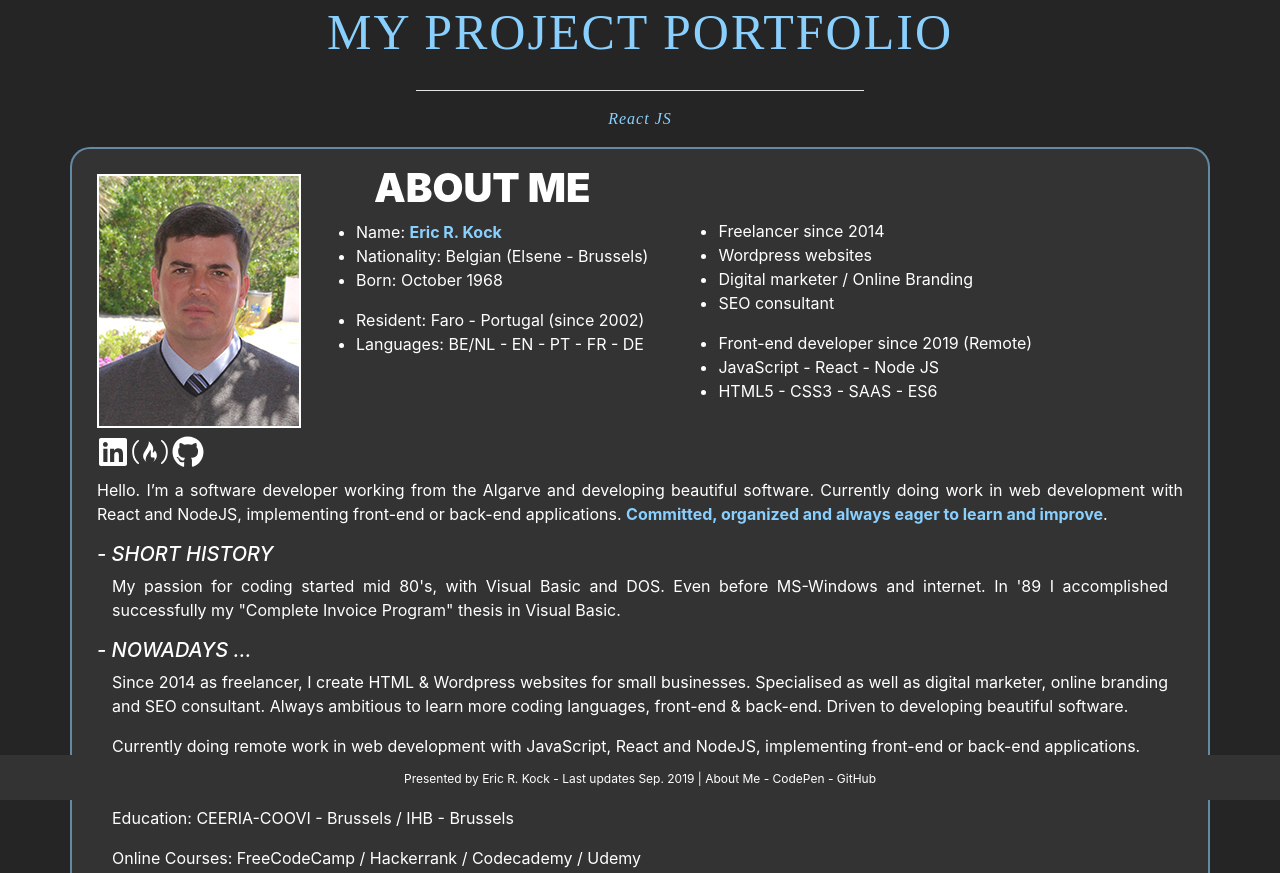
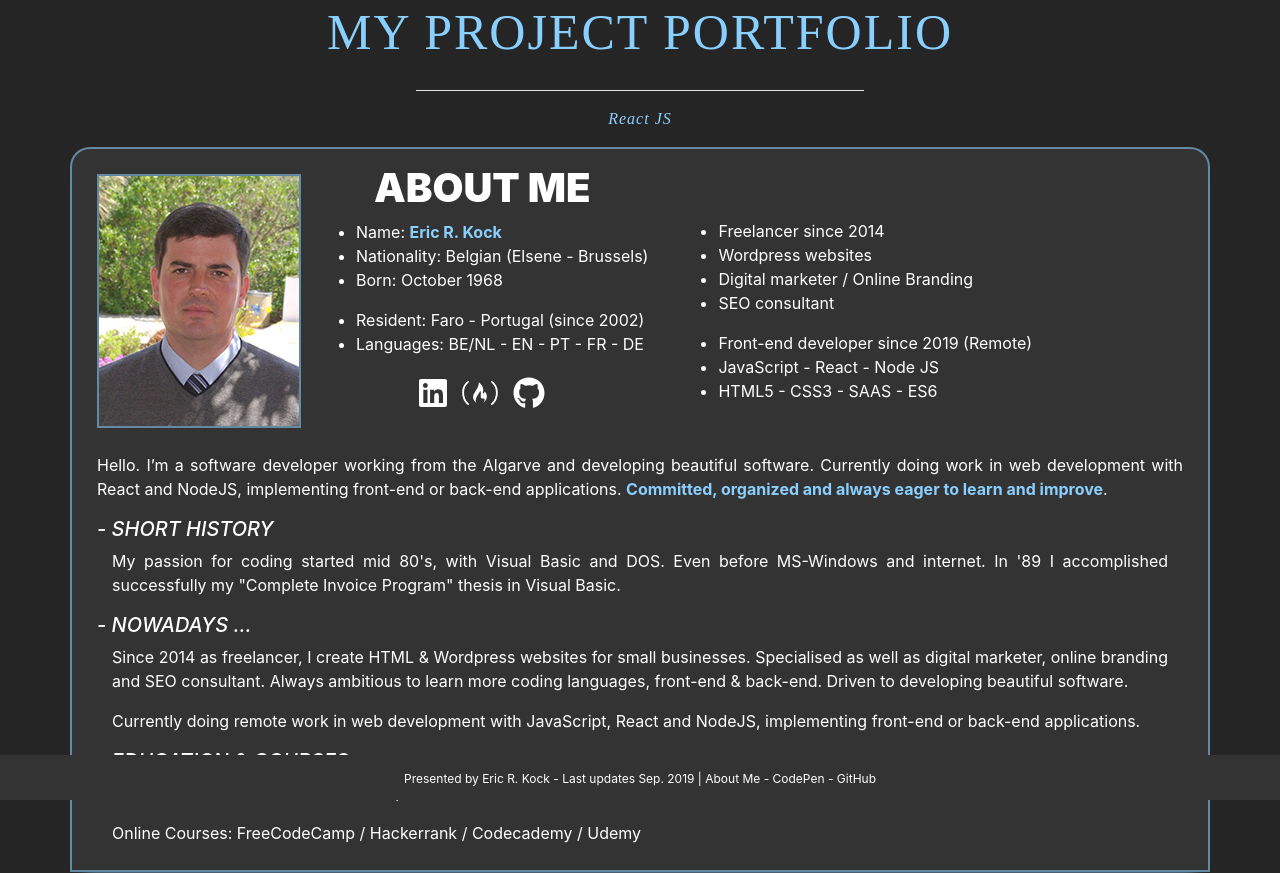
Before and after one commit to ericrkock/portfolio, a React app: page / in a window 1280 px wide. Shown: the top 873 px of the page. Built offline with nearby package versions, Linux system fonts and the light colour scheme.

Commit message:
updated react font awesome icons and links

```diff
--- a/src/Components/AboutMe.css
+++ b/src/Components/AboutMe.css
@@ -32,8 +32,18 @@ b {
 .picture {
     width: 204px;
     height: 254px;
-    border: 2px solid #fff;
-    margin: 25px 0 25px 25px;
+    margin: 25px 0 0 25px;
+    border: 2px solid rgba(138,208,255,0.55);
+}
+
+.icons {
+    width: 100%;
+    padding-top: 5px;
+    text-align: center;
+}
+
+.icon-pos {
+    padding-right: 15px;
 }
 
 .bio-me {
--- a/src/Components/AboutMe.js
+++ b/src/Components/AboutMe.js
@@ -14,9 +14,7 @@ class AboutMe extends React.Component {
                 <div className="about-me">
                     <div className="picture">
                         <img src={Eric} alt="Front-end Developer" />
-                        <FontAwesomeIcon icon={faLinkedin} size="2x" />{"    "}
-                        <FontAwesomeIcon icon={faFreeCodeCamp} size="2x" />{"    "}
-                        <FontAwesomeIcon icon={faGithub} size="2x" />
+
                     </div>
                     <div className="bio-me">
                         <h1>About me</h1>
@@ -29,6 +27,14 @@ class AboutMe extends React.Component {
                             <li>Resident: Faro - Portugal (since 2002)</li>
                             <li>Languages: BE/NL - EN - PT - FR - DE</li>
                         </ul>
+                        <div className="icons">
+                            <a className="icon-pos" href="https://www.linkedin.com/in/ericrkock/" target="_blank">
+                                <FontAwesomeIcon icon={faLinkedin} size="2x" color="#fff" /></a>
+                            <a className="icon-pos" href="https://www.freecodecamp.org/eric-r-kock" target="_blank">
+                                <FontAwesomeIcon icon={faFreeCodeCamp} size="2x" color="#fff" /></a>
+                            <a href="https://github.com/ericrkock" target="_blank">
+                                <FontAwesomeIcon icon={faGithub} size="2x" color="#fff" /></a>
+                        </div>
                     </div>
                     <div className="bio-me-2">
                         <ul>
```
